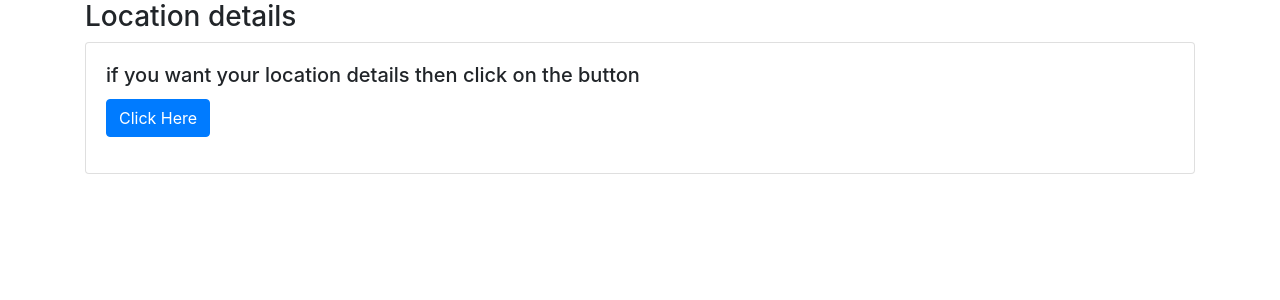
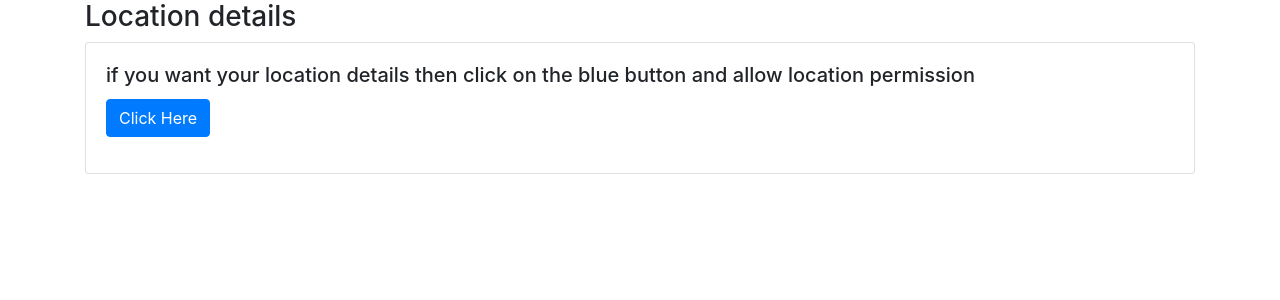
Before and after one commit to kvvsatyaravi/locator, a Django app: page / in a window 1280 px wide. Shown: the top 300 px of the page. Run offline with Django 4.2, Linux system fonts and the light colour scheme.

Commit message:
95% completed

```diff
--- a/locator/urls.py
+++ b/locator/urls.py
@@ -15,7 +15,8 @@ Including another URLconf
 """
 from django.contrib import admin
 from django.urls import path
-
+from django.conf import settings
+from django.conf.urls.static import static
 from . import views
 
 urlpatterns = [
@@ -23,4 +24,4 @@ urlpatterns = [
     path('getip/', views.index, name="getip"),
     path('post/', views.js_passing, name="jspassingvariable"),
     path('admin/', admin.site.urls),
-]
+] + static(settings.STATIC_URL, document_root=settings.STATIC_URL)
--- a/template/index.html
+++ b/template/index.html
@@ -14,16 +14,18 @@
             {% csrf_token %}
 
             <div class="card-body">
-                <h5 class="card-title">if you want your location details then click on the button</h5>
+                <h5 class="card-title">if you want your location details then click on the blue button and allow location permission</h5>
                 <a onclick="getLocation()" class="btn btn-primary">Click Here</a>
                 <p id="visited"></p>
                 <p id="no_visitor"></p>
                 <div id="loading"></div>
-                <p id="latitude"></p>
-                <p id="longitude"></p>
-                <p id="area"></p>
-                <p id="city"></p>
-                <p id="ipadd"></p>
+                <div class="container">
+                    <p id="latitude"></p>
+                    <p id="longitude"></p>
+                    <p id="address"></p>
+                    <p id="pincode"></p>
+                    <p id ="thankyou"></p>
+                </div>
             </div>
         </div>
     </div>
@@ -58,8 +60,9 @@ function getLocation() {
     $('#visited').hide();
     $('#ipadd').hide();
     if (navigator.geolocation) {
-        $('#loading').prepend('<img src="./loading.gif"  width="100"/>');
+        var static = "{% static 'loading.gif' %}";
         navigator.geolocation.getCurrentPosition(function(position){
+            $('#loading').prepend('<img src='+ static +' style="height: 100px;"/>');
             latitude = position.coords.latitude;
             longitude = position.coords.longitude;
             senddata();
@@ -83,13 +86,12 @@ function senddata(){
         console.log("post worked");
         console.log(response);
         $("#loading").hide();
-
+        var raw_address = response.raw_address;
         $("#latitude").html("latitude is "+response.latitude);
         $("#longitude").html("longitude is "+response.longitude);
-        $("#area").html("area is "+response.area);
-        $("#city").html("city is "+response.city);
-        $("#ipadd").html("your ipaddress is "+response.ipaddress);
-        // $("#distinct").html("distinct is "+response.distinct);
+        $("#address").html("your location is "+ raw_address.suburb + "," + raw_address.city + ","+ raw_address.state);
+        $("#pincode").html("pincode is "+raw_address.postcode);
+        $("#thankyou").html("thank you for visiting these webpage");
     });
 }
 
```
Also changed, not shown: locator/settings.py (+7 -1 lines), static/loading.gif (renamed from loading.gif).
